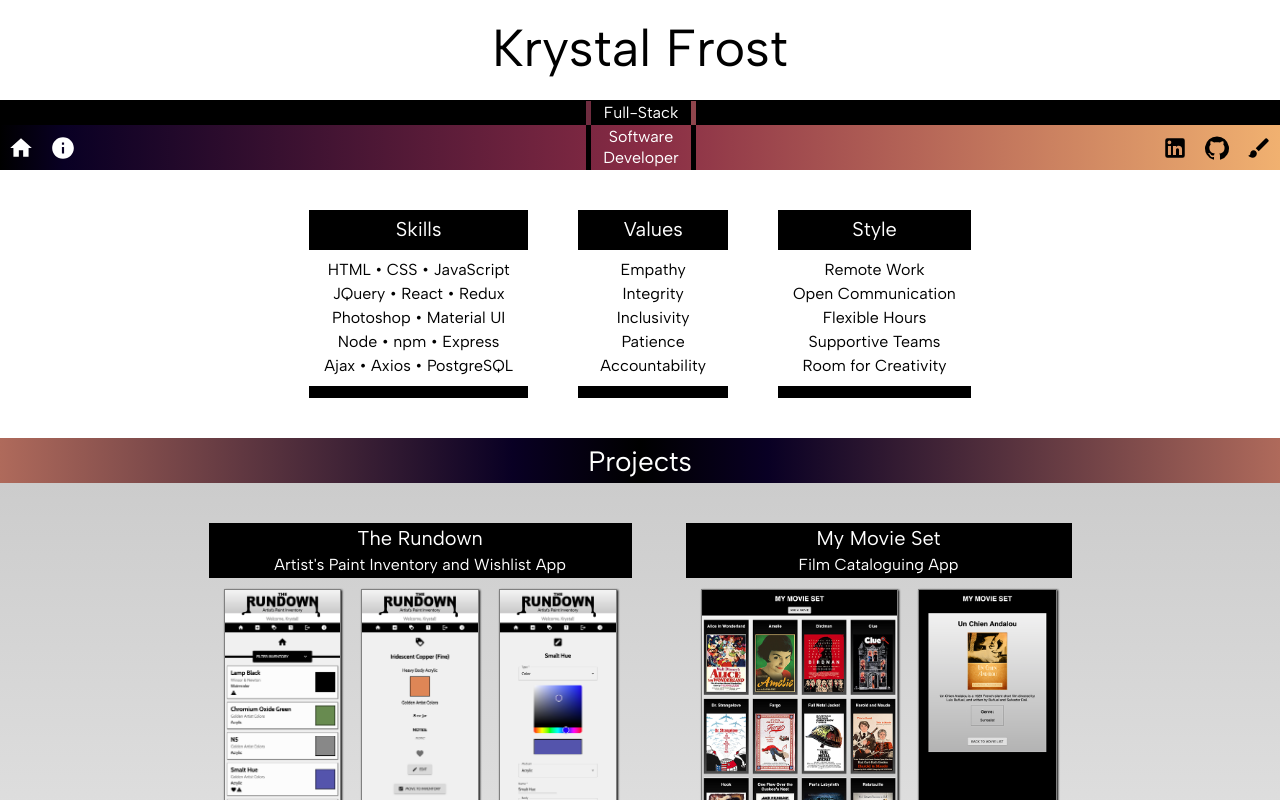
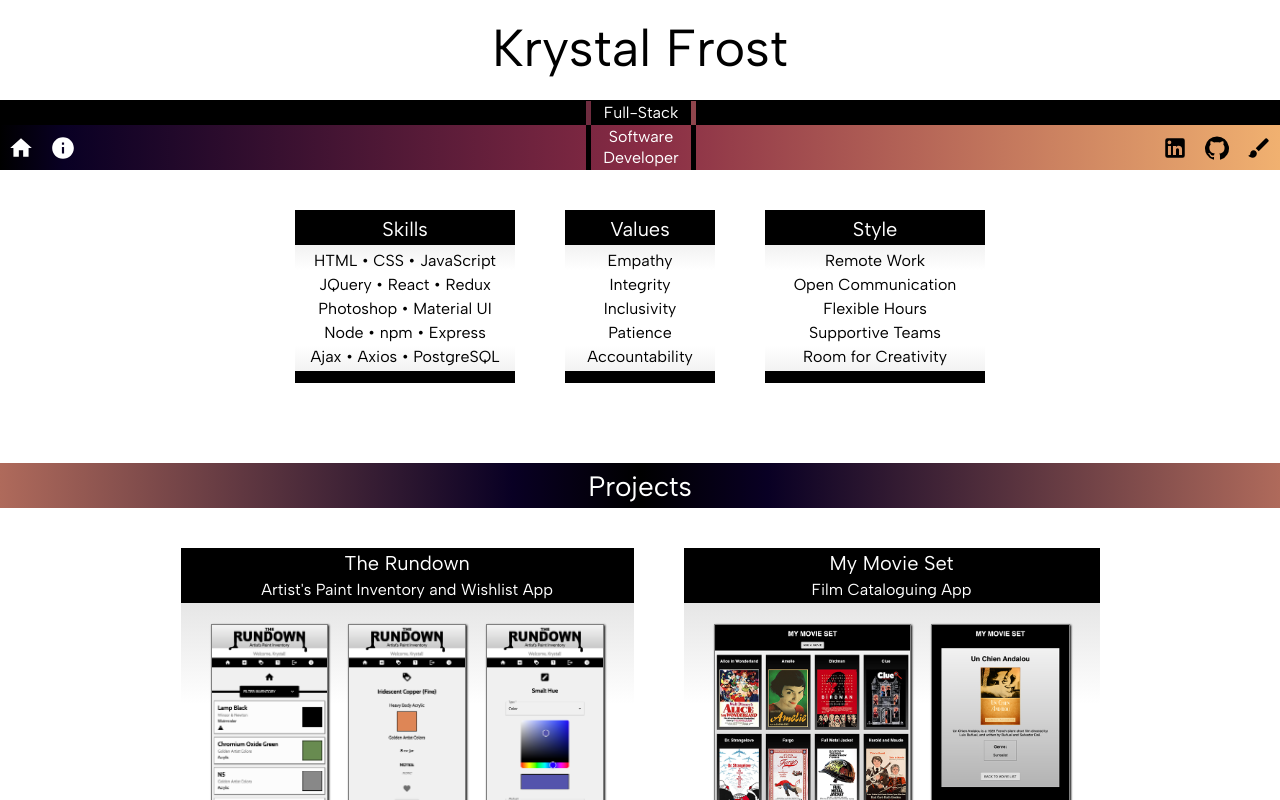
Before and after one commit to librarykrystal/portfolio, a React (Create React App) app: page /#/home in a window 1280 px wide. Shown: the top 800 px of the page. Built offline with nearby package versions, Linux system fonts and the light colour scheme; a web font is replaced by a local one.

Commit message:
Added thing-I-like generator. Styling edits.

```diff
--- a/src/components/About/About.jsx
+++ b/src/components/About/About.jsx
@@ -1,6 +1,7 @@
 import React, { useLayoutEffect } from "react";
 import {useHistory} from 'react-router-dom';
 
+import Generator from '../Generator/Generator';
 import selfPhoto from './self.png';
 
 // Material UI Imports
@@ -48,6 +49,8 @@ function About() {
         </div>
       </div>
 
+      <Generator />
+
       <center>
       <Typography variant="body1" mt={15} gutterBottom>© Krystal Frost</Typography>
       </center>
--- a/src/components/App/App.css
+++ b/src/components/App/App.css
@@ -56,7 +56,6 @@ Nav Bar
 }
 
 .navBarLower {
-  /* background: linear-gradient(90deg, rgba(0,0,0,1) 0%, rgba(2,0,36,1) 3%, rgba(9,113,118,1) 65%, rgba(142,220,237,1) 95%); */
   background: linear-gradient(90deg, rgba(0,0,0,1) 0%, rgba(9,0,36,1) 5%, rgba(135,43,68,1) 50%, rgba(241,177,112,1) 100%);
   height: 45px;
   margin-top: 0px;
@@ -109,7 +108,7 @@ Home — Skills / Values
 
 .skillsBorderContainer {
   grid-column-start: 1;
-  max-width: 250px;
+  width: 220px;
   background-color: black;
   margin-top: 20px;
   margin-right: 25px;
@@ -121,7 +120,7 @@ Home — Skills / Values
 
 .skillsHeaderBox {
   grid-row-start: 1;
-  height: 35px;
+  height: 30px;
   color: white;
   background-color: black;
   text-align: center;
@@ -135,7 +134,7 @@ Home — Skills / Values
   grid-row-start: 2;
   margin-top: 5px;
   padding: 0px 15px 0px 15px;
-  background-color: white;
+  background: linear-gradient(180deg, #f2f2f2 0%, white 20%, white 80%, #f2f2f2 100%);
   text-align: center;
 }
 
@@ -153,10 +152,9 @@ Home — Skills / Values
   border-bottom: 12px solid black;
 }
 
-.wantsBorderContainer {
+.styleBorderContainer {
   grid-column-start: 3;
-  min-width: 150px;
-  max-width: 250px;
+  width: 220px;
   background-color: black;
   margin-top: 20px;
   margin-left: 25px;
@@ -173,17 +171,15 @@ Projects
 .projectsHeaderBox {
   grid-row-start: 1;
   height: 45px;
-  margin-top: 20px;
+  margin-top: 60px;
   margin-bottom: 0px;
   color: white;
-  /* background: linear-gradient(90deg, rgba(9,113,118,1) 0%, rgba(2,0,36,1) 50%, rgba(9,113,118,1) 100%); */
   background: linear-gradient(90deg, #af6a5b 0%, rgba(9,0,36,1) 40%, rgba(0,0,0,1) 50%, rgba(9,0,36,1) 60%, #af6a5b 100%);
   text-align: center;
 }
 
 .projectsOuterContainer{
-  /* background-color: #d9d9d9; */
-  background: linear-gradient(180deg, #cccccc 0%, white 100%);
+  background-color: white;
   padding-bottom: 70px;
   padding-top: 20px;
   display: flex;
@@ -197,8 +193,7 @@ Projects
 
 .projectsBorderContainer {
   max-width: 600px;
-  /* background-color: black; */
-  margin: 20px 27px 20px 27px;
+  margin: 20px 25px 25px 25px;
   border-bottom: 12px solid black;
 }
 
@@ -207,20 +202,18 @@ Projects
   height: 55px;
   color: white;
   background-color: black;
-  /* background: linear-gradient(90deg, rgba(0,0,0,1) 0%, rgba(2,0,36,1) 3%, rgba(9,113,118,1) 100%); */
   text-align: center;
 }
 
 .projectBody {
   grid-row-start: 2;
-  /* background-color: white; */
-  padding-bottom: 10px;
+  background: linear-gradient(180deg, #e6e6e6 0%, white 30%, white 70%, #e6e6e6 100%);
+  padding: 10px 10px 15px 10px;
 }
 
 .projectImages {
   margin-top: 0px;
-  /* background-color: white; */
-  padding: 11px 5px 11px 5px;
+  padding: 11px 10px 18px 10px;
   display: flex;
   justify-content: space-around;
 }
@@ -242,7 +235,7 @@ About
 ----------------------------------------------------------------- */
 
 .photo {
-  border: 9px solid black;
+  border: 5px solid black;
   max-width: 250px;
   margin-top: 30px;
 }
@@ -252,3 +245,22 @@ About
   margin-top: 20px;
   justify-items: center;
 }
+
+/* -----------------------------------------------------------------
+Generator
+----------------------------------------------------------------- */
+
+.generatorBox {
+  margin-top: 30px;
+  border-bottom: 12px solid black;
+  width: 220px;
+  height: 180px;
+  background: linear-gradient(180deg, #f2f2f2 40%, white 60%, white 80%, #f2f2f2 100%);
+}
+
+.generatorHeader {
+  background-color: black;
+  color: white;
+  padding-top: 4px;
+  padding-bottom: 1px;
+}
--- a/src/components/App/App.jsx
+++ b/src/components/App/App.jsx
@@ -13,7 +13,6 @@ import About from '../About/About';
 
 
 function App() {
-
 
   return(
     <Router>
--- /dev/null
+++ b/src/components/Generator/Generator.jsx
@@ -0,0 +1,97 @@
+import React, { useState } from "react";
+
+// Material UI Imports
+import { createTheme, ThemeProvider } from '@mui/material/styles';
+import Typography from '@mui/material/Typography';
+import '@fontsource/cabin/400.css';
+import '@fontsource/cabin/700.css';
+import '@fontsource/andika/400.css';
+import '@fontsource/andika/700.css';
+import '@fontsource/albert-sans/400.css';
+import Button from '@mui/material/Button';
+
+// Material UI Theming
+const theme = createTheme({
+  typography: {
+    fontFamily: [
+      'Albert Sans',
+    ],
+  },
+  palette: {
+    primary: {
+      main: '#000',
+    },
+    secondary: {
+      main: '#fff',
+      contrastText: "#fff",
+    },
+    info: {
+      main: '#9c454d',
+      contrastText: "#fff",
+    },
+  },
+});
+
+const things = [
+  "Craft Projects",
+  "Tom Waits",
+  "Crunchy Leaves",
+  "Grey Cats",
+  "Licorice Tea",
+  "Cryptograms",
+  "Coen Bros Films",
+  "String Lights",
+  "Banned Books",
+  "B&W Photography",
+  "Sculpture Gardens",
+  "Meditation",
+  "Practical Effects",
+  "Journaling",
+  "Deckle Edges",
+  "Learning"
+];
+
+const getRandomThing = () => {
+  return things[Math.floor(Math.random() * things.length)];
+};
+
+function Generator() {
+
+  const [thing, setThing] = useState(getRandomThing());
+
+  const handleClick = () => {
+    let randomThing = getRandomThing();
+    if(randomThing == thing){
+      randomThing = getRandomThing();
+    };
+    setThing(randomThing);
+  };
+
+  return (
+    <ThemeProvider theme={theme}>
+      <center>
+    <div className="generatorBox">
+
+      <div className="generatorHeader">
+        <Typography variant="body1" mt={0} gutterBottom>RANDOM</Typography>
+        <Typography variant="h5" mt={-1.5} mb={-0.9} fontWeight="bold" gutterBottom>THING I LIKE</Typography>
+        <Typography variant="body1" mt={0} gutterBottom>GENERATOR</Typography>
+      </div>
+      <div className="generatorResult">
+        <Typography variant="h5" mt={2} mb={2} fontWeight="bold" gutterBottom>{thing}</Typography>
+        <Button
+          variant="contained"
+          color="info"
+          size="small"
+          onClick={handleClick}
+          >Gimme another!
+        </Button>
+      </div>
+
+    </div>
+    </center>
+    </ThemeProvider>
+  );
+}
+
+export default Generator;
--- a/src/components/Home/Home.jsx
+++ b/src/components/Home/Home.jsx
@@ -1,5 +1,4 @@
 import React, { useLayoutEffect } from "react";
-import {useHistory} from 'react-router-dom';
 
 import Projects from '../Projects/Projects';
 
@@ -43,6 +42,7 @@ function Home() {
 
         <div className="skillsValuesContainer">
 
+          {/* SKILLS */}
           <div className="skillsBorderContainer">
             <div className="skillsHeaderBox">
               <Typography className="skillsHeaderText" variant="h6" mt={0.4} mb={0} sx={{ fontSize: 20 }} gutterBottom>
@@ -50,14 +50,15 @@ function Home() {
               </Typography>
             </div>
             <div className="skillsBody">
-              <Typography variant="body1" mt={1} mb={0} gutterBottom>HTML • CSS • JavaScript</Typography>
+              <Typography variant="body1" mt={0.5} mb={0} gutterBottom>HTML • CSS • JavaScript</Typography>
               <Typography variant="body1" mt={0} mb={0} gutterBottom>JQuery • React • Redux</Typography>
               <Typography variant="body1" mt={0} mb={0} gutterBottom>Photoshop • Material UI</Typography>
               <Typography variant="body1" mt={0} mb={0} gutterBottom>Node • npm • Express</Typography>
-              <Typography variant="body1" mt={0} mb={1} gutterBottom>Ajax • Axios • PostgreSQL</Typography>
+              <Typography variant="body1" mt={0} mb={0.2} gutterBottom>Ajax • Axios • PostgreSQL</Typography>
             </div>
           </div>
 
+          {/* VALUES */}
           <div className="valuesBorderContainer">
               <div className="skillsHeaderBox">
                 <Typography className="skillsHeaderText" variant="h6" mt={0.4} mb={0} sx={{ fontSize: 20 }} gutterBottom>
@@ -65,33 +66,34 @@ function Home() {
                 </Typography>
               </div>
               <div className="skillsBody">
-                <Typography variant="body1" mt={1} mb={0} gutterBottom>Empathy</Typography>
+                <Typography variant="body1" mt={0.5} mb={0} gutterBottom>Empathy</Typography>
                 <Typography variant="body1" mt={0} mb={0} gutterBottom>Integrity</Typography>
                 <Typography variant="body1" mt={0} mb={0} gutterBottom>Inclusivity</Typography>
                 <Typography variant="body1" mt={0} mb={0} gutterBottom>Patience</Typography>
-                <Typography variant="body1" mt={0} mb={1} gutterBottom>Accountability</Typography>
+                <Typography variant="body1" mt={0} mb={0.2} gutterBottom>Accountability</Typography>
               </div>
           </div>
 
-          <div className="wantsBorderContainer">
+          {/* STYLE */}
+          <div className="styleBorderContainer">
             <div className="skillsHeaderBox">
               <Typography className="skillsHeaderText" variant="h6" mt={0.4} mb={0} sx={{ fontSize: 20 }} gutterBottom>
                 Style
               </Typography>
             </div>
             <div className="skillsBody">
-              <Typography variant="body1" mt={1} mb={0} gutterBottom>Remote Work</Typography>
+              <Typography variant="body1" mt={0.5} mb={0} gutterBottom>Remote Work</Typography>
               <Typography variant="body1" mt={0} mb={0} gutterBottom>Open Communication</Typography>
               <Typography variant="body1" mt={0} mb={0} gutterBottom>Flexible Hours</Typography>
               <Typography variant="body1" mt={0} mb={0} gutterBottom>Supportive Teams</Typography>
-              <Typography variant="body1" mt={0} mb={1} gutterBottom>Room for Creativity</Typography>
+              <Typography variant="body1" mt={0} mb={0.2} gutterBottom>Room for Creativity</Typography>
             </div>
           </div>
 
         </div>
       </div>
 
-      {/* Consuming Projects from Component */}
+      {/* Consuming Projects Component */}
       <Projects />
 
       <center>
--- a/src/components/Projects/Projects.jsx
+++ b/src/components/Projects/Projects.jsx
@@ -1,5 +1,4 @@
 import React, { useLayoutEffect } from "react";
-import {useHistory} from 'react-router-dom';
 
 import rundownHome from './theRundown_home.png';
 import rundownDetails from './theRundown_details.png';
```
